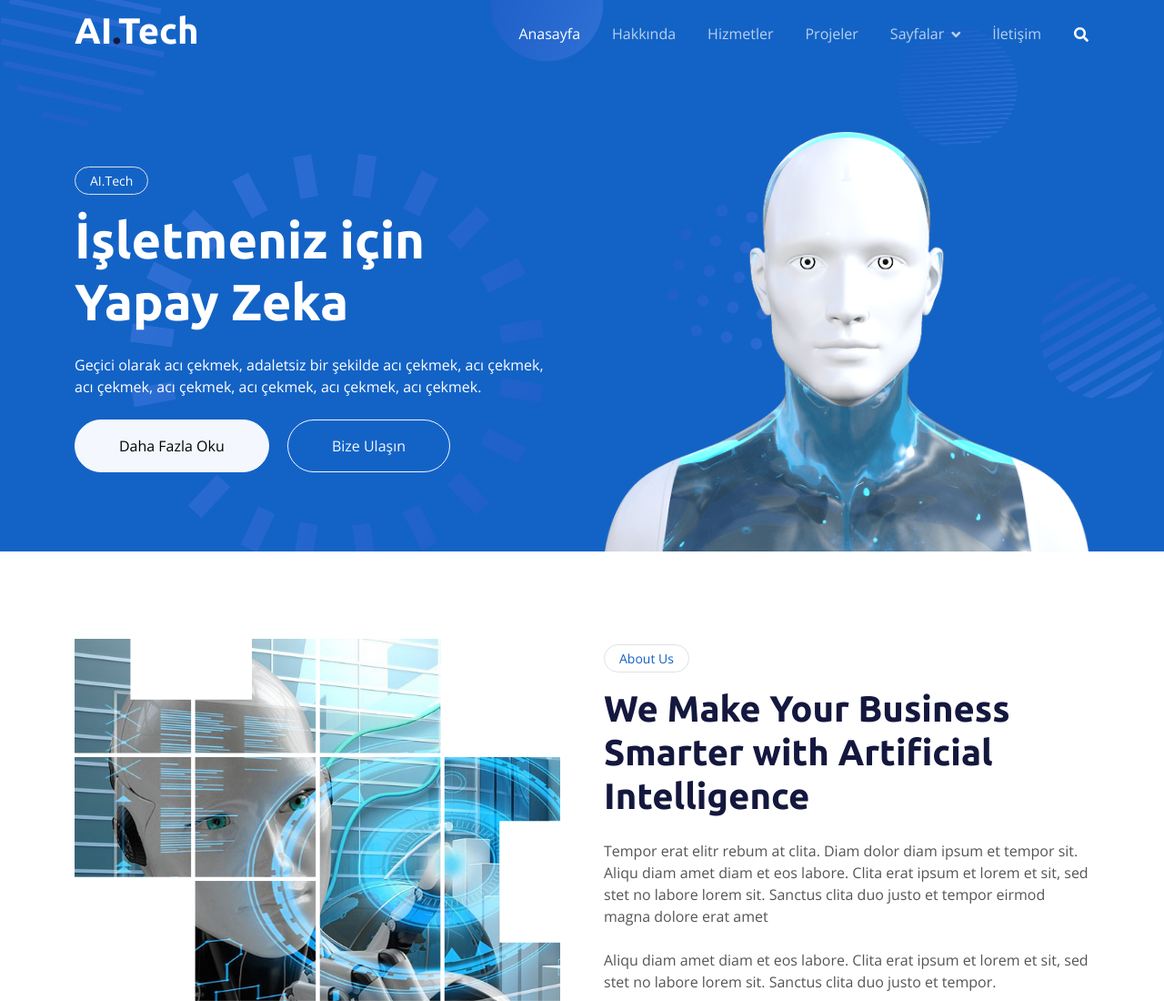
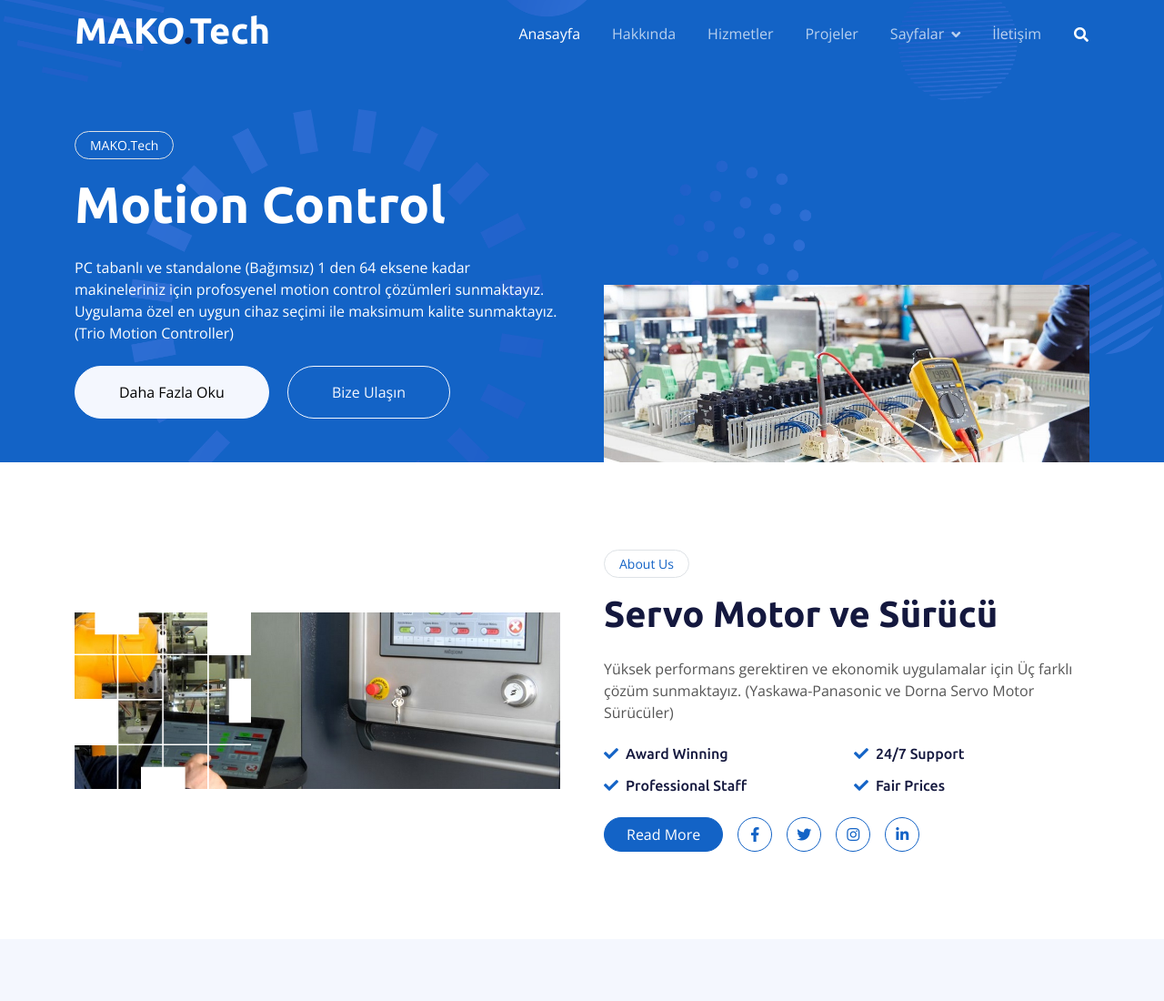
Before and after one commit to yunusdgntr/makotek, a plain HTML site: page index.html in a window 1280 px wide. Shown: the top 1100 px of the page at 91% size. Drawn offline with nearby package versions, Linux system fonts and the light colour scheme.

Commit message:
feat: second commit

```diff
--- a/index.html
+++ b/index.html
@@ -9,7 +9,7 @@
     <meta content="" name="description">
 
     <!-- Favicon -->
-    <link href="img/favicon.ico" rel="icon">
+    <link href="img/10.png" rel="icon">
 
     <!-- Google Web Fonts -->
     <link rel="preconnect" href="https://fonts.googleapis.com">
@@ -48,7 +48,7 @@
         <div class="container">
             <nav class="navbar navbar-expand-lg navbar-dark p-0">
                 <a href="index.html" class="navbar-brand">
-                    <h1 class="text-white">AI<span class="text-dark">.</span>Tech</h1>
+                    <h1 class="text-white">MAKO<span class="text-dark">.</span>Tech</h1>
                 </a>
                 <button type="button" class="navbar-toggler ms-auto me-0" data-bs-toggle="collapse"
                     data-bs-target="#navbarCollapse">
@@ -86,15 +86,15 @@
         <div class="container pt-5">
             <div class="row g-5 pt-5">
                 <div class="col-lg-6 align-self-center text-center text-lg-start mb-lg-5">
-                    <div class="btn btn-sm border rounded-pill text-white px-3 mb-3 animated slideInRight">AI.Tech</div>
-                    <h1 class="display-4 text-white mb-4 animated slideInRight">İşletmeniz için Yapay Zeka</h1>
-                    <p class="text-white mb-4 animated slideInRight">Geçici olarak acı çekmek, adaletsiz bir şekilde
-                        acı çekmek, acı çekmek, acı çekmek, acı çekmek, acı çekmek, acı çekmek, acı çekmek.</p>
+                    <div class="btn btn-sm border rounded-pill text-white px-3 mb-3 animated slideInRight">MAKO.Tech</div>
+                    <h1 class="display-4 text-white mb-4 animated slideInRight">Motion Control</h1>
+                    <p class="text-white mb-4 animated slideInRight">PC tabanlı ve standalone (Bağımsız) 1 den 64 eksene kadar makineleriniz için profosyenel motion control çözümleri sunmaktayız.
+                         Uygulama özel en uygun cihaz seçimi ile maksimum kalite sunmaktayız.(Trio Motion Controller)</p>
                     <a href="" class="btn btn-light py-sm-3 px-sm-5 rounded-pill me-3 animated slideInRight">Daha Fazla Oku</a>
                     <a href="" class="btn btn-outline-light py-sm-3 px-sm-5 rounded-pill animated slideInRight">Bize Ulaşın</a>
                 </div>
                 <div class="col-lg-6 align-self-end text-center text-lg-end">
-                    <img class="img-fluid" src="img/hero-img.png" alt="">
+                    <img class="img-fluid" src="img/slide-08.jpg" alt="">
                 </div>
             </div>
         </div>
@@ -129,17 +129,15 @@
             <div class="row g-5 align-items-center">
                 <div class="col-lg-6 wow fadeIn" data-wow-delay="0.1s">
                     <div class="about-img">
-                        <img class="img-fluid" src="img/about-img.jpg">
+                        <img class="img-fluid" src="img/slide-06.jpg">
                     </div>
                 </div>
                 <div class="col-lg-6 wow fadeIn" data-wow-delay="0.5s">
                     <div class="btn btn-sm border rounded-pill text-primary px-3 mb-3">About Us</div>
-                    <h1 class="mb-4">We Make Your Business Smarter with Artificial Intelligence</h1>
-                    <p class="mb-4">Tempor erat elitr rebum at clita. Diam dolor diam ipsum et tempor sit. Aliqu diam
-                        amet diam et eos labore. Clita erat ipsum et lorem et sit, sed stet no labore lorem sit. Sanctus
-                        clita duo justo et tempor eirmod magna dolore erat amet</p>
-                    <p class="mb-4">Aliqu diam amet diam et eos labore. Clita erat ipsum et lorem et sit, sed stet no
-                        labore lorem sit. Sanctus clita duo justo et tempor.</p>
+                    <h1 class="mb-4">Servo Motor ve Sürücü</h1>
+                    <p class="mb-4">Yüksek performans gerektiren ve
+                        ekonomik uygulamalar için Üç farklı çözüm sunmaktayız.
+                        (Yaskawa-Panasonic ve Dorna Servo Motor Sürücüler)</p>
                     <div class="row g-3">
                         <div class="col-sm-6">
                             <h6 class="mb-3"><i class="fa fa-check text-primary me-2"></i>Award Winning</h6>
@@ -170,7 +168,7 @@
             <div class="row g-5 align-items-center">
                 <div class="col-lg-5 wow fadeIn" data-wow-delay="0.1s">
                     <div class="btn btn-sm border rounded-pill text-primary px-3 mb-3">Our Services</div>
-                    <h1 class="mb-4">Our Excellent AI Solutions for Your Business</h1>
+                    <h1 class="mb-4">Our Excellent MAKO Solutions for Your Business</h1>
                     <p class="mb-4">Tempor erat elitr rebum at clita. Diam dolor diam ipsum et tempor sit. Aliqu diam
                         amet diam et eos labore. Clita erat ipsum et lorem et sit, sed stet no labore lorem sit. Sanctus
                         clita duo justo et tempor eirmod magna dolore erat amet</p>
@@ -244,7 +242,7 @@
             <div class="row g-5">
                 <div class="col-lg-6 align-self-center mb-md-5 pb-md-5 wow fadeIn" data-wow-delay="0.3s">
                     <div class="btn btn-sm border rounded-pill text-white px-3 mb-3">Why Choose Us</div>
-                    <h1 class="text-white mb-4">We're Best in AI Industry with 10 Years of Experience</h1>
+                    <h1 class="text-white mb-4">We're Best in MAKO Industry with 10 Years of Experience</h1>
                     <p class="text-light mb-4">Aliqu diam amet diam et eos labore. Clita erat ipsum et lorem et sit, sed
                         stet no labore lorem sit. Sanctus clita duo justo et tempor</p>
                     <div class="d-flex align-items-center text-white mb-3">
@@ -300,7 +298,7 @@
         <div class="container py-5">
             <div class="mx-auto text-center wow fadeIn" data-wow-delay="0.1s" style="max-width: 500px;">
                 <div class="btn btn-sm border rounded-pill text-primary px-3 mb-3">Case Study</div>
-                <h1 class="mb-4">Explore Our Recent AI Case Studies</h1>
+                <h1 class="mb-4">Explore Our Recent MAKO Case Studies</h1>
             </div>
             <div class="row g-4">
                 <div class="col-lg-4 wow fadeIn" data-wow-delay="0.3s">
@@ -662,7 +660,7 @@
             <div class="row g-5">
                 <div class="col-md-6 col-lg-3 wow fadeIn" data-wow-delay="0.1s">
                     <a href="index.html" class="d-inline-block mb-3">
-                        <h1 class="text-white">AI<span class="text-primary">.</span>Tech</h1>
+                        <h1 class="text-white">MAKO<span class="text-primary">.</span>Tech</h1>
                     </a>
                     <p class="mb-0">Tempor erat elitr rebum at clita. Diam dolor diam ipsum et tempor sit. Aliqu diam
                         amet diam et eos labore. Clita erat ipsum et lorem et sit, sed stet no labore lorem sit. Sanctus
```
Also changed, not shown: 404.html (+3 -3 lines), about.html (+4 -4 lines), contact.html (+3 -3 lines), faq.html (+3 -3 lines), feature.html (+4 -4 lines), project.html (+5 -5 lines), service.html (+4 -4 lines), team.html (+3 -3 lines), testimonial.html (+3 -3 lines), img/10.png (added), img/11.png (added), img/slide-06.jpg (added), img/slide-08.jpg (added).
